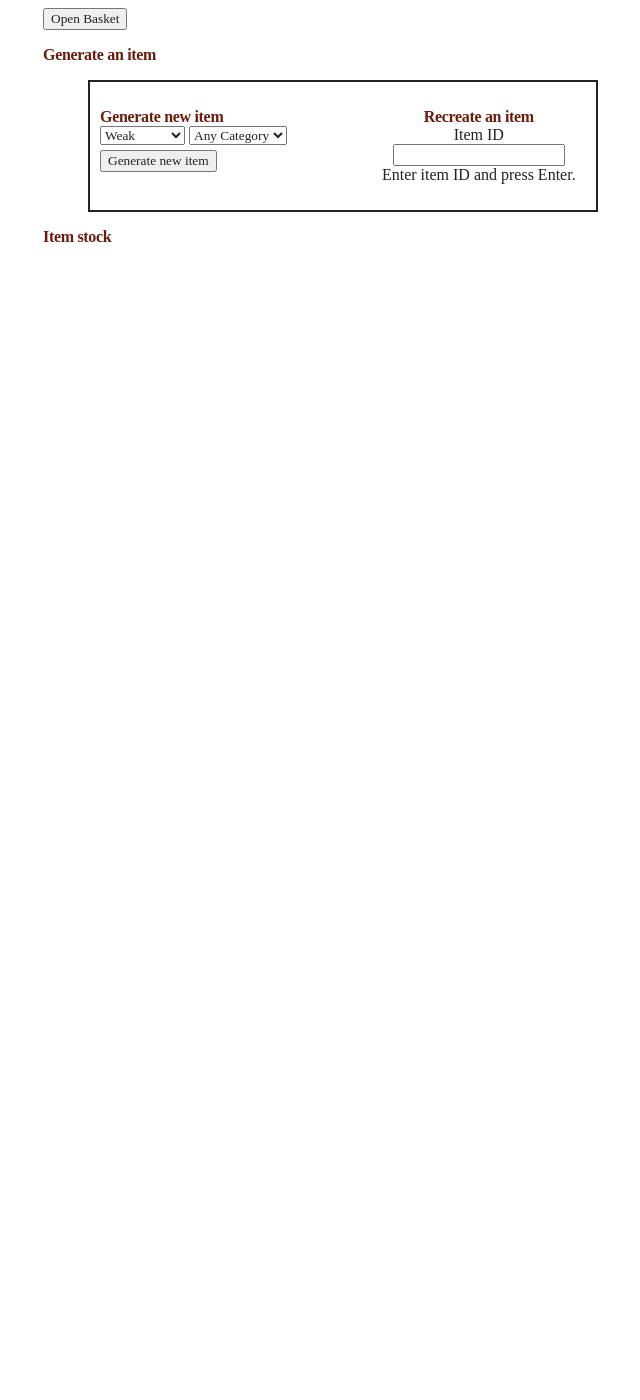
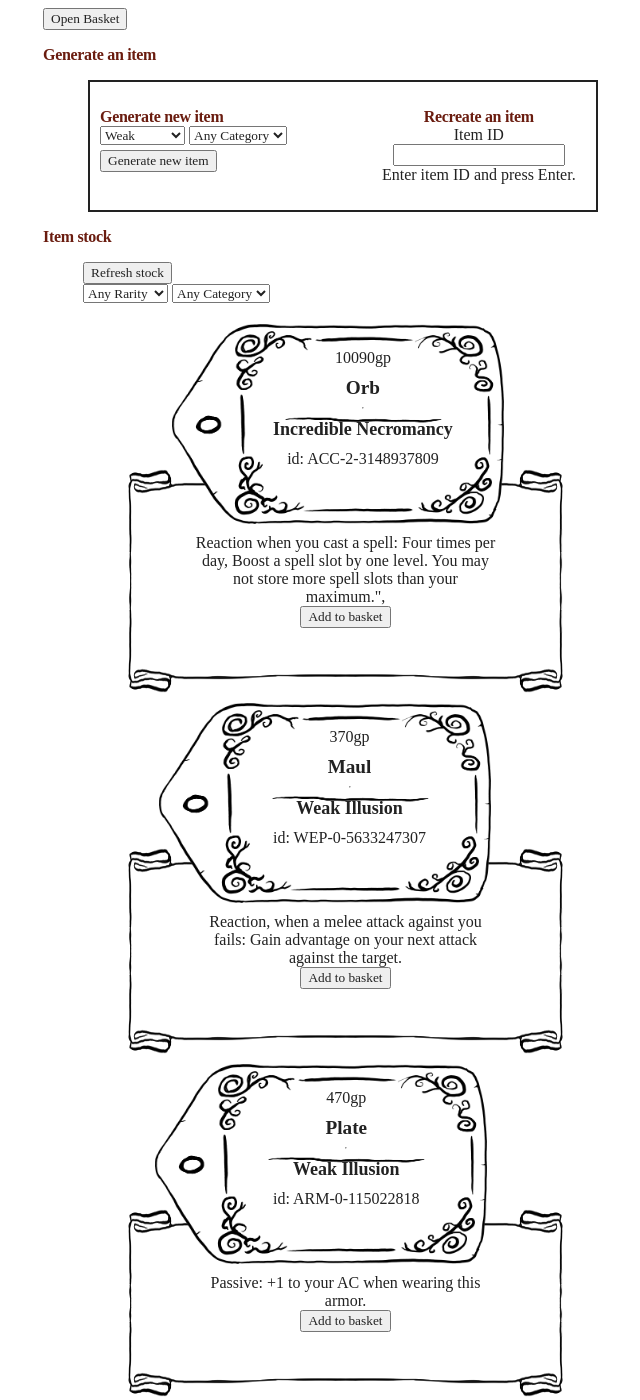
Before and after one commit to abregado/easyroleplay, a Jekyll site: the page built from itemgenerator.html, in a window 1280 px wide and 1400 px high. Shown: the whole window, without its empty margins (297-937 px from the left). Built offline with Jekyll 4.4.1, drawn with Linux system fonts in a browser that asks for light colours; some of the changed lines change nothing that is shown; some of the changed text lies outside the part shown.

Commit message:
fixing merging bugs

```diff
--- a/Artifact.js
+++ b/Artifact.js
@@ -138,6 +138,7 @@
 
         for (let i = 0; i < randomSubOption.extralevels; i++){
             this.LevelUpOneEffect();
+            console.log(this.effects);
         }
 
         this.ChangeToCharges();
--- a/ItemEffect.js
+++ b/ItemEffect.js
@@ -32,7 +32,6 @@
 const componentClasses = {
     "AttackBonus": AttackBonus,
     "ArmorClassBonus": ArmorClassBonus,
-    "SpellCountOfLevel": SpellCountOfLevel,
     "DamageTypes": DamageTypes,
     "TextUnits": TextUnits,
     "TextNumber": TextNumber,
@@ -131,8 +130,6 @@
     }
 
     LevelUp() {
-        this.effectLevel++;
-
         const levelables = this.components.filter(component => component.CanLevelUp());
         if (levelables.length > 0) {
             const randomIndex = Math.floor(Math.random() * levelables.length);
--- a/_includes/item-generator-options.html
+++ b/_includes/item-generator-options.html
@@ -9,8 +9,10 @@
                 <option value="3">Spectacular</option>
             </select>
             <select id="itemTypeSelect">
-                <option value="Any">Any Category</option>
-                <option value="Weapons">Weapons</option>
+                <option value="Any">Any Category</option>';
+                <option value="Accessories">Accessories</option>';
+                <option value="Weapons">Weapons</option>';
+                <option value="Armors">Armors</option>';
             </select>
             <input type="button" id="random-item-btn" value="Generate new item">
         </div>
--- a/armor-data.js
+++ b/armor-data.js
@@ -1,20 +1,23 @@
 let armorEffects = [
     {
-        text: "Passive: +${this.ArmorClassBonus} to your AC when wearing this weapon.",
+        text: "Passive: +${this.ArmorClassBonus} to your AC when wearing this armor.",
         components: [
-            {name: "ArmorClassBonus", formula: "ArmorClassBonus", startValue: 1},
-        ]
+            {name: "ArmorClassBonus", formula: "ArmorClassBonus", startLevel: 1, increasePerLevel: 1},
+        ],
+        maxLevel: 2
     },
     {
-        text: "Passive: +${this.ArmorClassBonus} to your AC when wearing this weapon.",
+        text: "Passive: +${this.ArmorClassBonus} to your AC when wearing this armor.",
         components: [
-            {name: "ArmorClassBonus", formula: "ArmorClassBonus", startValue: 1},
-        ]
+            {name: "ArmorClassBonus", formula: "ArmorClassBonus", startLevel: 1, increasePerLevel: 1},
+        ],
+        maxLevel: 2
     },
     {
-        text: "Passive: +${this.ArmorClassBonus} to your AC when wearing this weapon.",
+        text: "Passive: +${this.ArmorClassBonus} to your AC when wearing this armor.",
         components: [
-            {name: "ArmorClassBonus", formula: "ArmorClassBonus", startValue: 1},
-        ]
-    }
+            {name: "ArmorClassBonus", formula: "ArmorClassBonus", startLevel: 1, increasePerLevel: 1},
+        ],
+        maxLevel: 2
+    },
 ]
--- a/itemgenerator.js
+++ b/itemgenerator.js
@@ -120,6 +120,17 @@
             }
         });
     }
+
+    // var elements = document.getElementsByClassName("add-to-basket-btn");
+    // console.log(elements);
+    // var addItemToBasket = function(event) {
+    //     console.log(event.target);
+    //     var attribute = this.getAttribute("data-myattribute");
+    //     alert(attribute);
+    // };
+    // for (var i = 0; i < elements.length; i++) {
+    //     elements[i].addEventListener('click', addItemToBasket, false);
+    // }
 
     #determineItemType(category, typeSelectorId) {
         var itemType;
@@ -269,8 +280,10 @@
         html += '  </div>';
         html += '  <div class="category-select">';
         html += '    <select id="raritySelectionSelect">';
-        html += '      <option value="0">Uncommon</option>';
-        html += '      <option value="2">Rare</option>';
+        html += '      <option value="0">Weak</option>';
+        html += '      <option value="1">Strong</option>';
+        html += '      <option value="2">Incredible</option>';
+        html += '      <option value="3">Spectacular</option>';
         html += '    </select>';
         html += '    <select id="itemTypeSelect">';
         html += '      <option value="Any">Any Category</option>';
```
